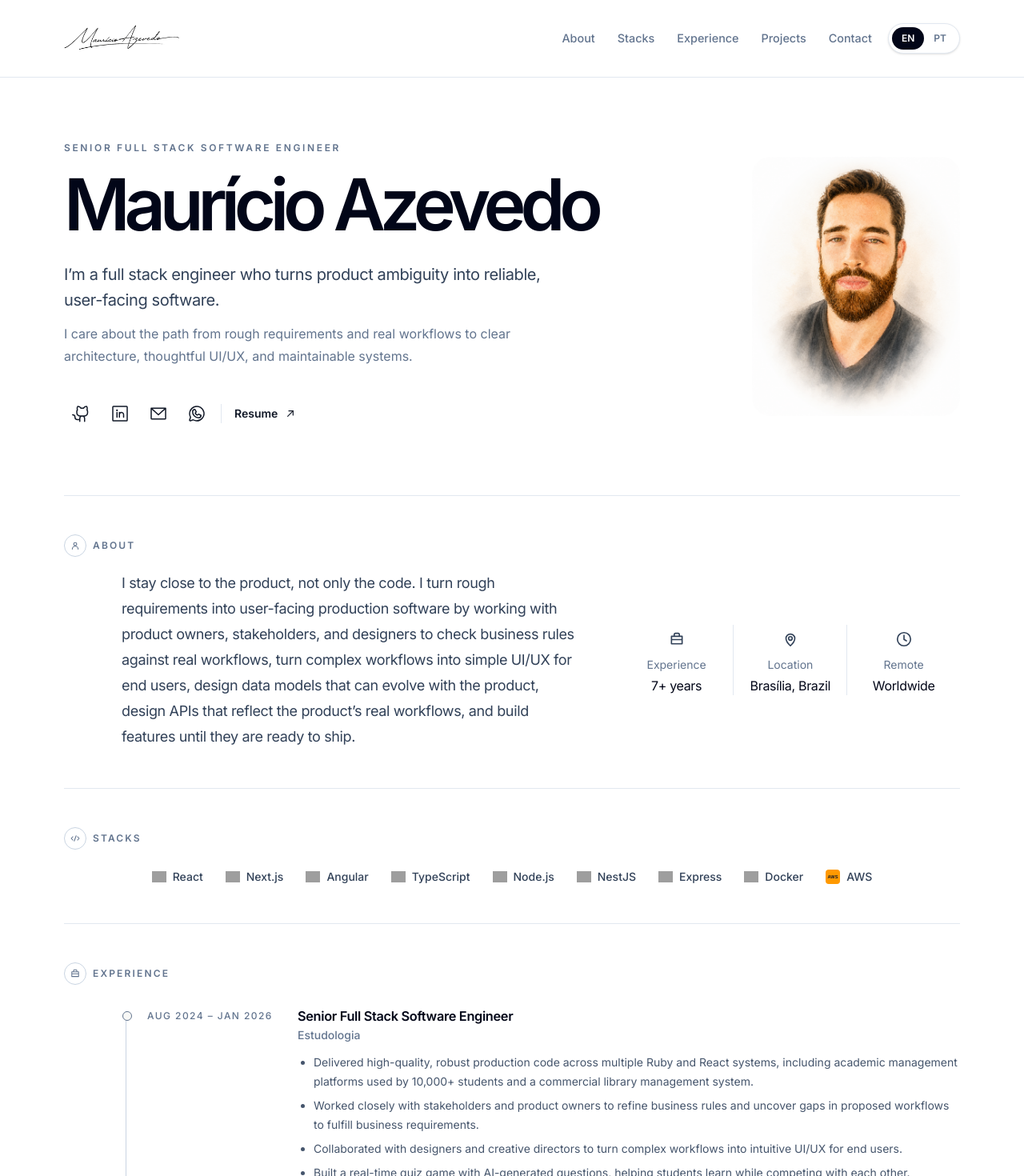
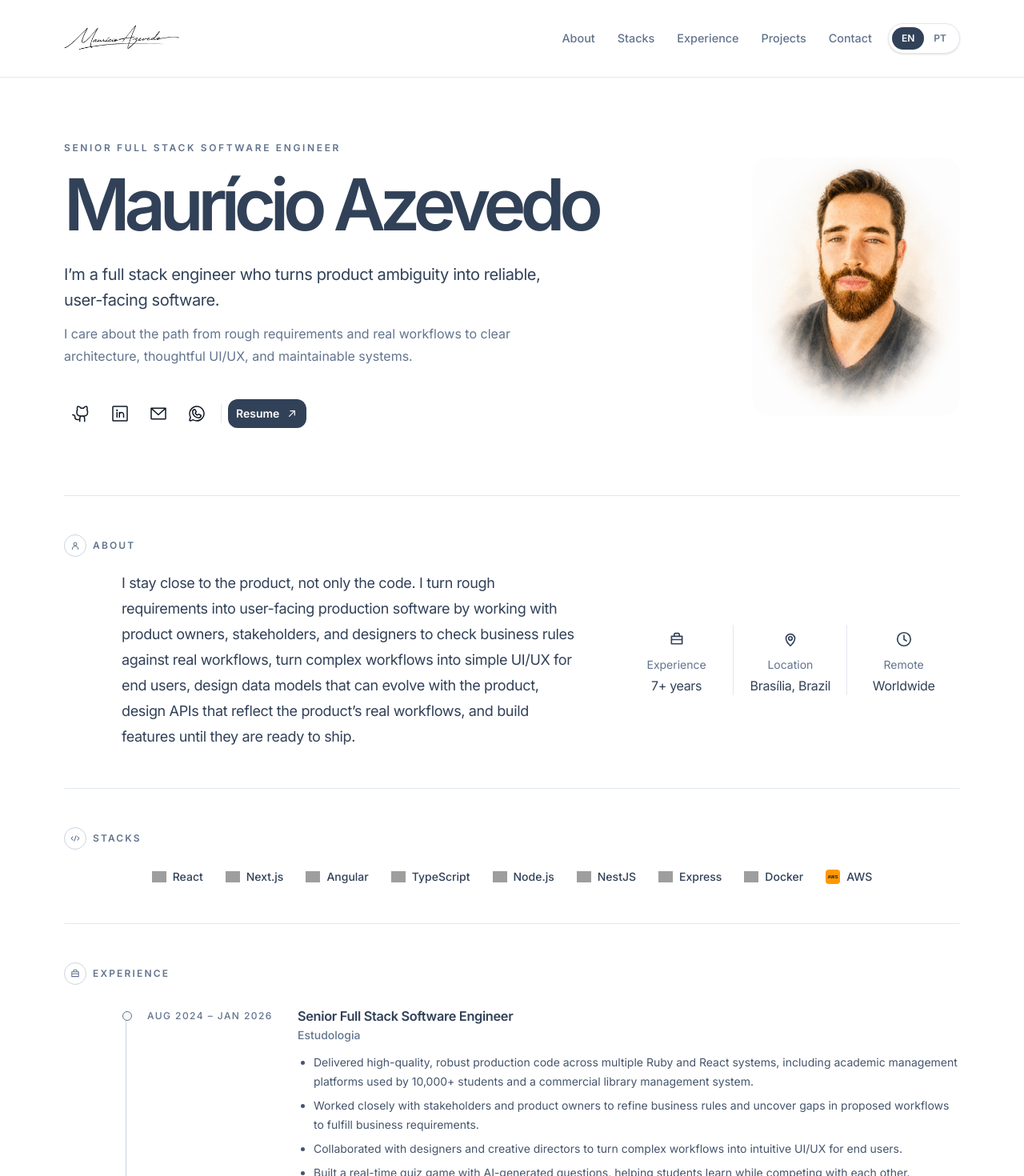
Before and after one commit to mauricio-azevedo/portfolio, a React (Vite) app: page / in a window 1280 px wide. Shown: the top 1470 px of the page at 80% size. Built offline with nearby package versions, Linux system fonts and the light colour scheme; grey boxes are pictures that could not be loaded.

Commit message:
Refined color palette across components and added Phosphor Icons dependency.

```diff
--- a/src/components/About.tsx
+++ b/src/components/About.tsx
@@ -43,7 +43,7 @@ export function About({ aboutFacts, labels, profile }: AboutProps) {
                 </span>
                 <span>{fact.label}</span>
               </dt>
-              <dd className="mt-1 text-base tracking-[-0.02em] text-slate-950 max-[720px]:text-sm">
+              <dd className="mt-1 text-base tracking-[-0.02em] text-slate-700 max-[720px]:text-sm">
                 {fact.value}
               </dd>
             </div>
--- a/src/components/Contact.tsx
+++ b/src/components/Contact.tsx
@@ -16,7 +16,7 @@ export function Contact({ contactLinks, labels, language }: ContactProps) {
       aria-label={labels.contactAria}
     >
       <div>
-        <h2 className="m-0 text-2xl font-semibold tracking-[-0.04em] text-slate-950">
+        <h2 className="m-0 text-2xl font-semibold tracking-[-0.04em] text-slate-700">
           {labels.contactTitle}
         </h2>
         <p className="m-0 mt-2 text-sm text-slate-500">
--- a/src/components/Experience.tsx
+++ b/src/components/Experience.tsx
@@ -32,7 +32,7 @@ export function Experience({ experiences, labels }: ExperienceProps) {
 
                 <div>
                   <div>
-                    <h3 className="m-0 text-[1.02rem] font-semibold leading-tight tracking-[-0.02em] text-slate-950">
+                    <h3 className="m-0 text-[1.02rem] font-semibold leading-tight tracking-[-0.02em] text-slate-700">
                       {experience.role}
                     </h3>
                     <p className="m-0 mt-1 text-sm font-medium text-slate-500">
--- a/src/components/FeaturedProject.tsx
+++ b/src/components/FeaturedProject.tsx
@@ -30,12 +30,12 @@ type ProjectLinksProps = {
 function ProjectLinks({ featuredProject, labels }: ProjectLinksProps) {
   return (
     <div className="flex flex-wrap gap-4">
-      <a className="inline-flex items-center gap-2 border-b border-slate-300 pb-1 text-sm font-semibold text-slate-600 transition-colors hover:border-slate-950 hover:text-slate-950" href={featuredProject.liveUrl} target="_blank" rel="noreferrer">
+      <a className="inline-flex items-center gap-2 border-b border-slate-300 pb-1 text-sm font-semibold text-slate-600 transition-colors hover:border-slate-700 hover:text-slate-700" href={featuredProject.liveUrl} target="_blank" rel="noreferrer">
         <WebIcon />
         {labels.liveLink}
         <span aria-hidden="true">→</span>
       </a>
-      <a className="inline-flex items-center gap-2 border-b border-slate-300 pb-1 text-sm font-semibold text-slate-600 transition-colors hover:border-slate-950 hover:text-slate-950" href={featuredProject.repositoryUrl} target="_blank" rel="noreferrer">
+      <a className="inline-flex items-center gap-2 border-b border-slate-300 pb-1 text-sm font-semibold text-slate-600 transition-colors hover:border-slate-700 hover:text-slate-700" href={featuredProject.repositoryUrl} target="_blank" rel="noreferrer">
         <GitHubIcon />
         {labels.repositoryLink}
         <span aria-hidden="true">→</span>
@@ -58,7 +58,7 @@ export function FeaturedProject({ featuredProject, labels }: FeaturedProjectProp
         <article className="mt-6 grid gap-10 lg:grid-cols-[minmax(0,0.9fr)_minmax(320px,0.7fr)] lg:items-start">
           <div>
             <div className="flex flex-wrap items-center gap-x-3 gap-y-2">
-              <h2 id="project-title" className="m-0 text-3xl font-semibold tracking-[-0.05em] text-slate-950">
+              <h2 id="project-title" className="m-0 text-3xl font-semibold tracking-[-0.05em] text-slate-700">
                 {featuredProject.name}
               </h2>
               <span className="inline-flex items-center gap-2 rounded-full border border-emerald-200 bg-emerald-50 px-2.5 py-1 text-xs font-medium text-emerald-700">
--- a/src/components/Hero.tsx
+++ b/src/components/Hero.tsx
@@ -26,7 +26,7 @@ export function Hero({ contactLinks, labels, language, profile }: HeroProps) {
         <div className="flex items-end justify-between gap-5 max-[720px]:h-[164px] max-[720px]:items-center">
           <h1
             id="hero-title"
-            className="m-0 max-w-[740px] text-[clamp(3.25rem,7vw,5.8rem)] font-semibold leading-[0.96] tracking-[-0.08em] text-slate-950 max-[720px]:text-[3.05rem]"
+            className="m-0 max-w-[740px] text-[clamp(3.25rem,7vw,5.8rem)] font-semibold leading-[0.96] tracking-[-0.08em] text-slate-700 max-[720px]:text-[3.05rem]"
           >
             {profile.name}
           </h1>
--- a/src/components/ResumeDownloadLink.tsx
+++ b/src/components/ResumeDownloadLink.tsx
@@ -15,7 +15,7 @@ type ResumeDownloadLinkProps = {
 export function ResumeDownloadLink({ ariaLabel, className = '', label, language }: ResumeDownloadLinkProps) {
   return (
     <a
-      className={`inline-flex items-center gap-2 rounded-xl px-2 py-2 text-sm font-semibold text-white transition-colors hover:bg-slate-100 ${className}`.trim()}
+      className={`inline-flex items-center gap-2 rounded-xl bg-slate-700 px-2.5 py-2 text-sm font-semibold text-white! transition-colors hover:bg-slate-600 ${className}`.trim()}
       href={resumeUrls[language]}
       target="_blank"
       rel="noreferrer"
--- a/src/components/SiteHeader.tsx
+++ b/src/components/SiteHeader.tsx
@@ -14,14 +14,14 @@ function LanguageToggle({ language, onLanguageChange }: Pick<SiteHeaderProps, 'l
     <div className="flex rounded-full border border-slate-200 bg-white p-1 text-xs font-semibold text-slate-500 shadow-sm">
       <button
         type="button"
-        className={`rounded-full px-3 py-1.5 transition-colors ${language === 'en' ? 'bg-slate-950 text-white' : 'hover:text-slate-950'}`}
+        className={`rounded-full px-3 py-1.5 transition-colors ${language === 'en' ? 'bg-slate-700 text-white' : 'hover:text-slate-700'}`}
         onClick={() => onLanguageChange('en')}
       >
         EN
       </button>
       <button
         type="button"
-        className={`rounded-full px-3 py-1.5 transition-colors ${language === 'pt' ? 'bg-slate-950 text-white' : 'hover:text-slate-950'}`}
+        className={`rounded-full px-3 py-1.5 transition-colors ${language === 'pt' ? 'bg-slate-700 text-white' : 'hover:text-slate-700'}`}
         onClick={() => onLanguageChange('pt')}
       >
         PT
@@ -46,7 +46,7 @@ export function SiteHeader({ brandName, language, navigationItems, labels, onLan
             {navigationItems.map((item, index) => (
               <a
                 key={item.href}
-                className="transition-colors hover:text-slate-950 first:text-slate-950"
+                className="transition-colors hover:text-slate-700 first:text-slate-700"
                 href={item.href}
                 aria-current={index === 0 ? 'page' : undefined}
               >
@@ -59,7 +59,7 @@ export function SiteHeader({ brandName, language, navigationItems, labels, onLan
 
           <details className="group relative hidden max-[720px]:block">
             <summary
-              className="grid size-10 cursor-pointer list-none place-items-center rounded-lg border border-slate-200 text-slate-700 transition-colors marker:hidden hover:border-slate-300 hover:text-slate-950 [&::-webkit-details-marker]:hidden"
+              className="grid size-10 cursor-pointer list-none place-items-center rounded-lg border border-slate-200 text-slate-700 transition-colors marker:hidden hover:border-slate-300 hover:text-slate-700 [&::-webkit-details-marker]:hidden"
               aria-label={labels.openNavigation}
             >
               <span className="sr-only">{labels.openNavigation}</span>
@@ -96,7 +96,7 @@ export function SiteHeader({ brandName, language, navigationItems, labels, onLan
               {navigationItems.map((item, index) => (
                 <a
                   key={item.href}
-                  className="block rounded-lg px-3.5 py-2.5 text-sm font-medium text-slate-600 transition-colors hover:bg-slate-50 hover:text-slate-950 first:text-slate-950"
+                  className="block rounded-lg px-3.5 py-2.5 text-sm font-medium text-slate-600 transition-colors hover:bg-slate-50 hover:text-slate-700 first:text-slate-700"
                   href={item.href}
                   aria-current={index === 0 ? 'page' : undefined}
                 >
```
Also changed, not shown: 1 other file (tests, documents, lock files or other folders).
